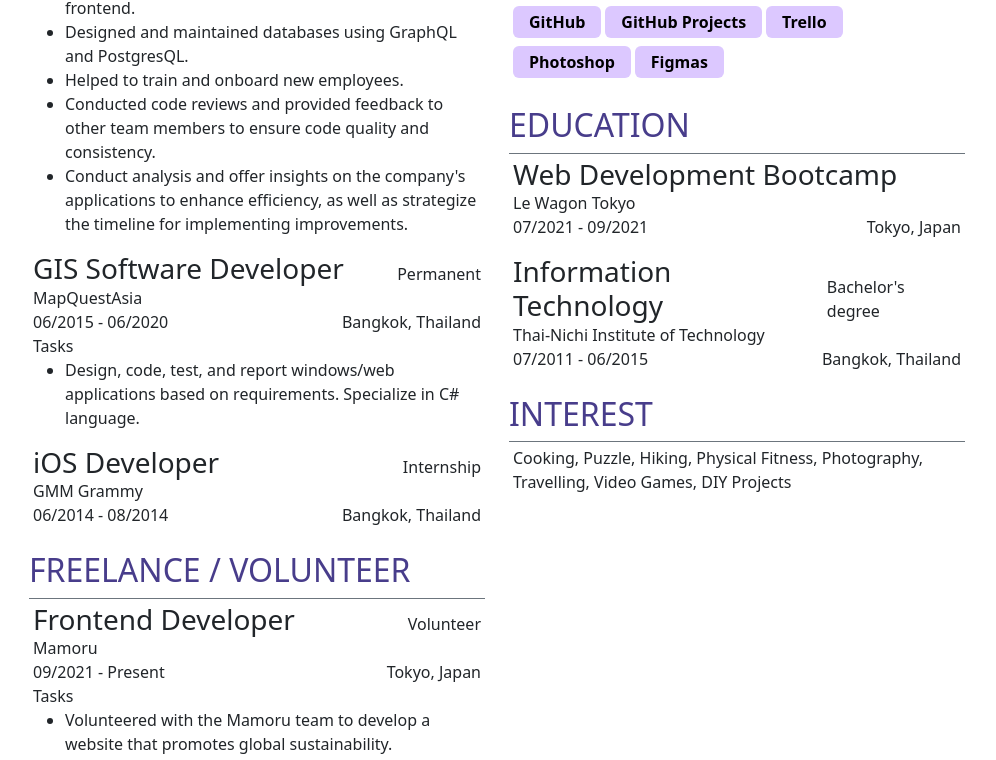
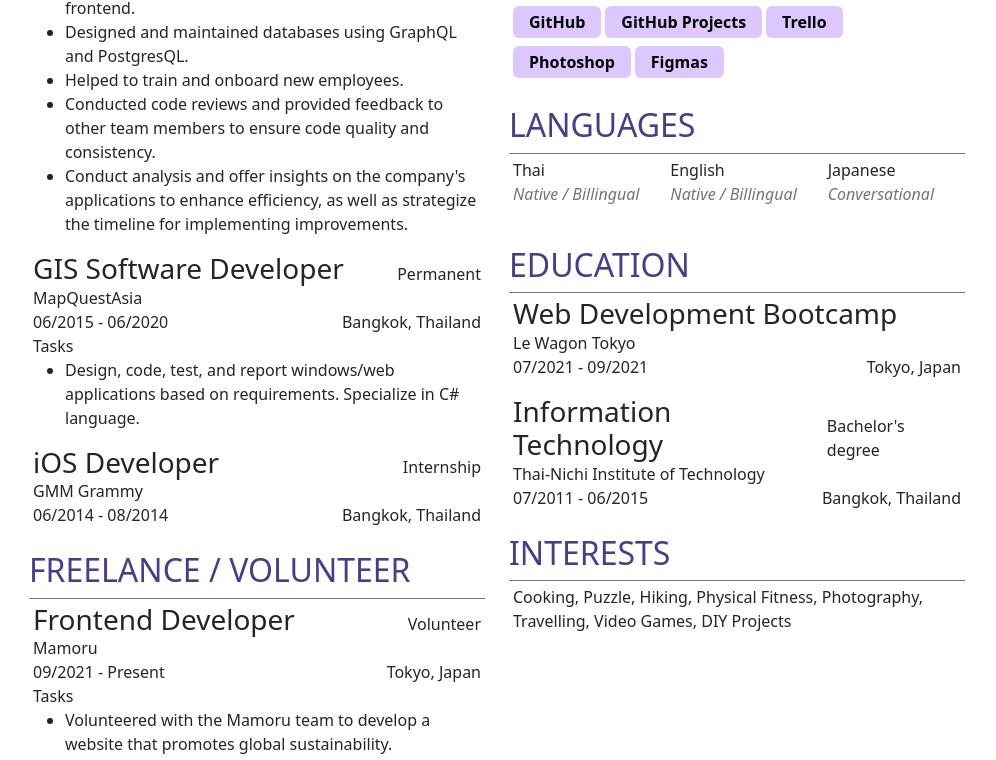
Before and after one commit to kochapas/kochapas-2023, a Next.js app: page / in a window 1280 px wide. Shown: the part 653-1413 px from the top of the page, without its empty margins (143-1139 px from the left). Built offline with nearby package versions, Linux system fonts and the light colour scheme.

Commit message:
Add Languages card.

```diff
--- a/src/components/InformationCards.js
+++ b/src/components/InformationCards.js
@@ -75,6 +75,22 @@ export const InformationCards = () => {
           <CardContainer title="Skills">
             <BadgeContainer contents={skills} />
           </CardContainer>
+          <CardContainer title="Languages">
+            <div className="row">
+              <div className="col-12 col-lg-4">
+                <p className="mb-0">Thai</p>
+                <p className="text-muted fst-italic">{"Native / Billingual"}</p>
+              </div>
+              <div className="col-12 col-lg-4">
+                <p className="mb-0">English</p>
+                <p className="text-muted fst-italic">{"Native / Billingual"}</p>
+              </div>
+              <div className="col-12 col-lg-4">
+                <p className="mb-0">Japanese</p>
+                <p className="text-muted fst-italic">{"Conversational"}</p>
+              </div>
+            </div>
+          </CardContainer>
           <CardContainer title="Education">
             <HistoryCard
               title="Web Development Bootcamp"
@@ -90,7 +106,7 @@ export const InformationCards = () => {
               location="Bangkok, Thailand"
             />
           </CardContainer>
-          <CardContainer title="Interest">
+          <CardContainer title="Interests">
             <div>
               <p>
                 {"Cooking, Puzzle, Hiking, Physical Fitness, Photography, Travelling, Video Games, DIY Projects"}
```
